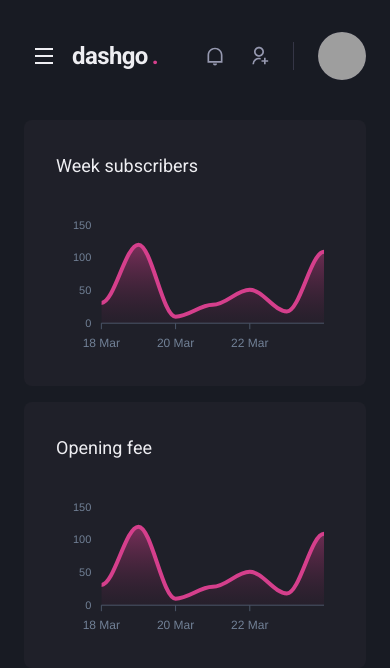
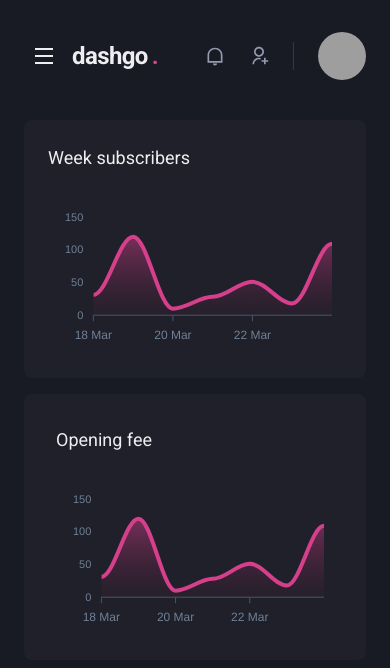
Before and after one commit to JoaoGomes5/dashgo, a Next.js app: page /dashboard in a window 390 px wide. Shown: the top 668 px of the page. Built offline with nearby package versions, Linux system fonts and the light colour scheme; grey boxes are pictures that could not be loaded.

Commit message:
Responsive Dashboard

```diff
--- a/src/pages/dashboard.tsx
+++ b/src/pages/dashboard.tsx
@@ -79,7 +79,7 @@ export default function Dashboard() {
           alignContent='flex-start'
         >
           <Box
-            p='8'
+            p={['6', '8']}
             bg='gray.800'
             borderRadius={8}
             pb='4'
```
